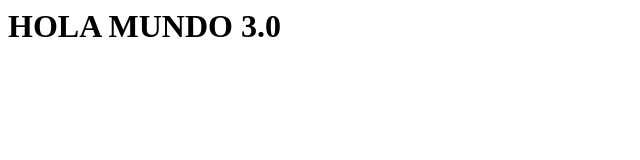
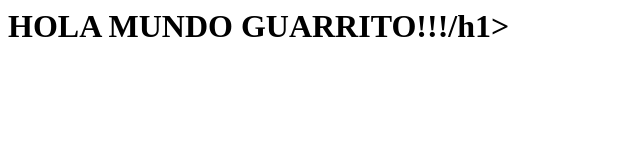
Before and after one commit to JoCar1/pruebaGit, a plain HTML site: page index.html in a window 1280 px wide. Shown: the whole page, without its empty margins (0-640 px from the left). Drawn offline with Linux system fonts and the light colour scheme.

Commit message:
mensajito para la version

```diff
--- a/index.html
+++ b/index.html
@@ -1 +1 @@
-<h1>HOLA MUNDO 3.0</h1>
+<h1>HOLA MUNDO GUARRITO!!!/h1>
```
